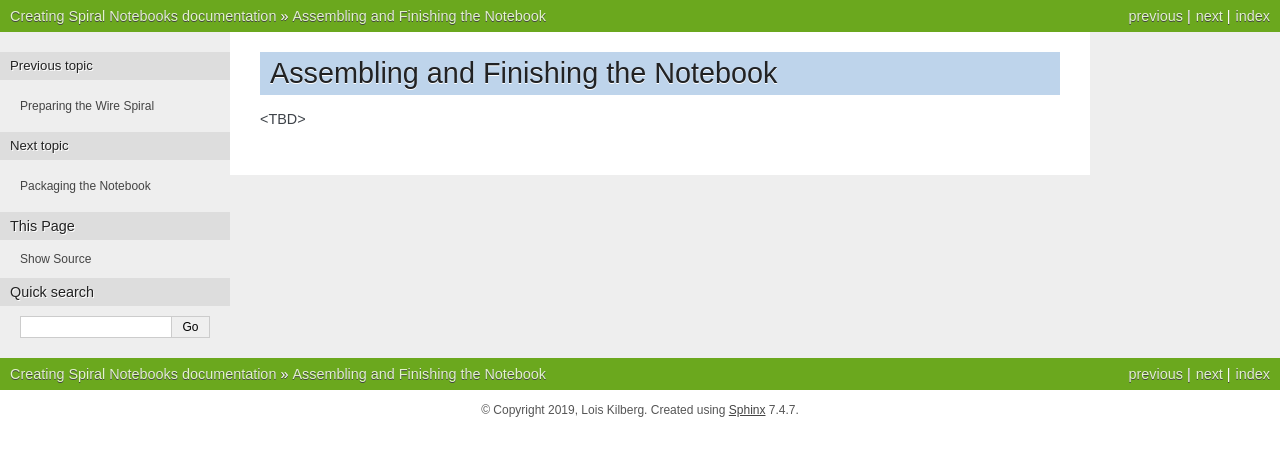
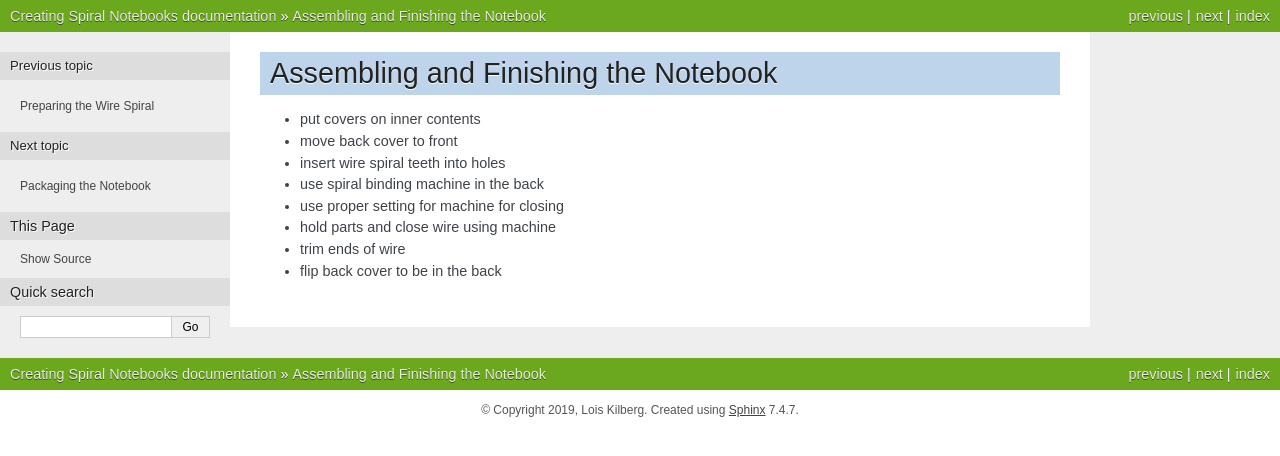
Before and after one commit to loiskilberg/create_spiral_notebook, a Sphinx documentation site: the page built from source/06_assemblingAndFinishing_the_notebook.rst, in a window 1280 px wide. Shown: the top 456 px of the page. Built offline with Sphinx 7.4.7, drawn with Linux system fonts in a browser that asks for light colours; pages that are not in the unit, such as notebooks, are missing from menus.

Commit message:
add some content

```diff
--- a/source/06_assemblingAndFinishing_the_notebook.rst
+++ b/source/06_assemblingAndFinishing_the_notebook.rst
@@ -1,3 +1,11 @@
 Assembling and Finishing the Notebook
 #####################################
-<TBD>
+
+* put covers on inner contents
+* move back cover to front
+* insert wire spiral teeth into holes
+* use spiral binding machine in the back
+* use proper setting for machine for closing
+* hold parts and close wire using machine
+* trim ends of wire
+* flip back cover to be in the back
```
